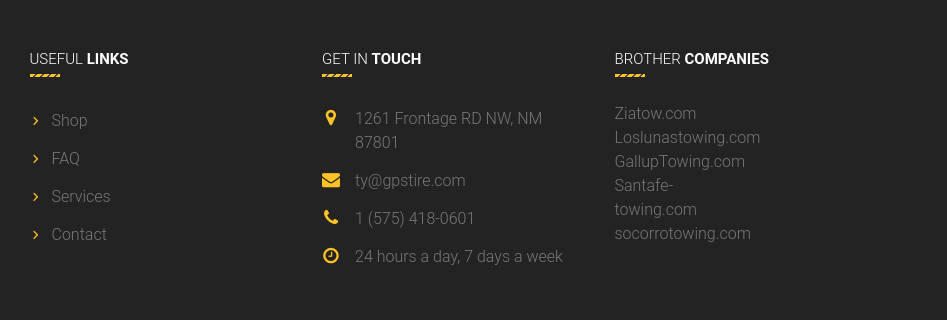
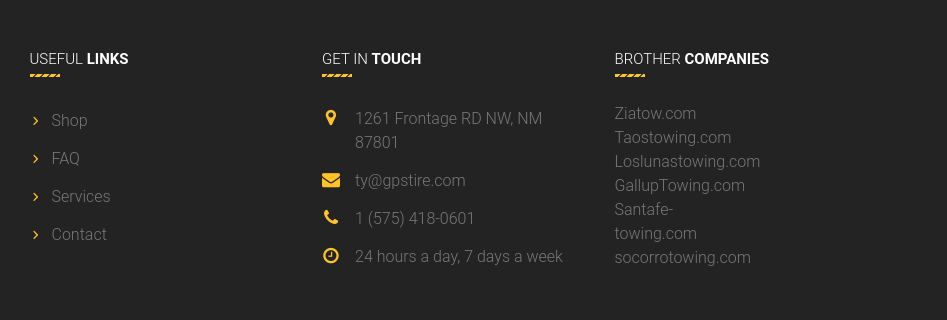
Before and after one commit to BOMBKILLA49/belen-towing, a plain HTML site: page commercial-tire-services.html in a window 1280 px wide. Shown: the part 1177-1497 px from the top of the page, 333-1280 px from the left. Drawn offline with Linux system fonts and the light colour scheme; files whose address does not match are found by name; a web font is replaced by a local one.

Commit message:
Update commercial-tire-services.html

```diff
--- a/commercial-tire-services.html
+++ b/commercial-tire-services.html
@@ -303,6 +303,9 @@
 													<a href="ziatow.com">Ziatow.com</a></a>
 												</li>
 												<li>
+													<a href="https://taostowing.com">Taostowing.com</a></a>
+												</li>
+												<li>
 													<a href="loslunastowing.com">Loslunastowing.com</a></a>
 												</li>
 												<li>
```
